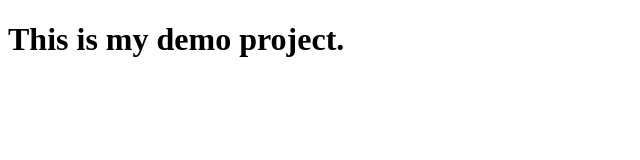
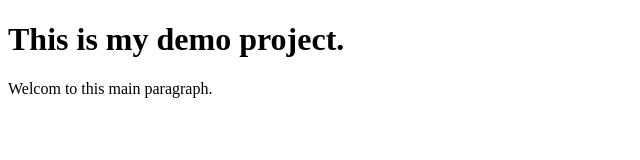
Before and after one commit to em-usman/firstGithuprepo-2022ag8079, a plain HTML site: page index.html in a window 1280 px wide. Shown: the whole page, without its empty margins (0-640 px from the left). Drawn offline with Linux system fonts and the light colour scheme.

Commit message:
add paragraph to the branch2

```diff
--- a/index.html
+++ b/index.html
@@ -7,5 +7,6 @@
 </head>
 <body>
     <h1>This is my demo project.</h1>
+    <p>Welcom to this main paragraph.</p>
 </body>
 </html>
```
